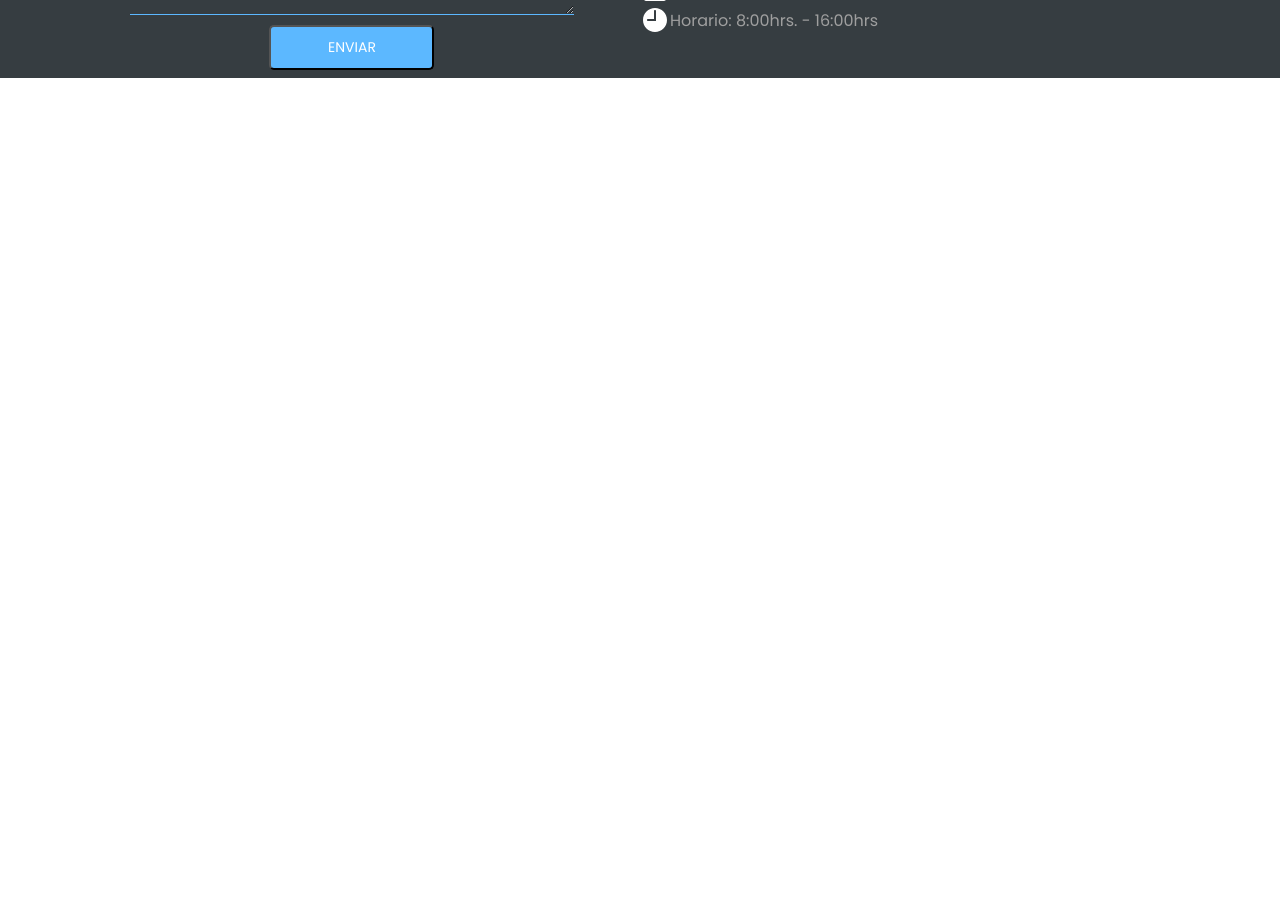
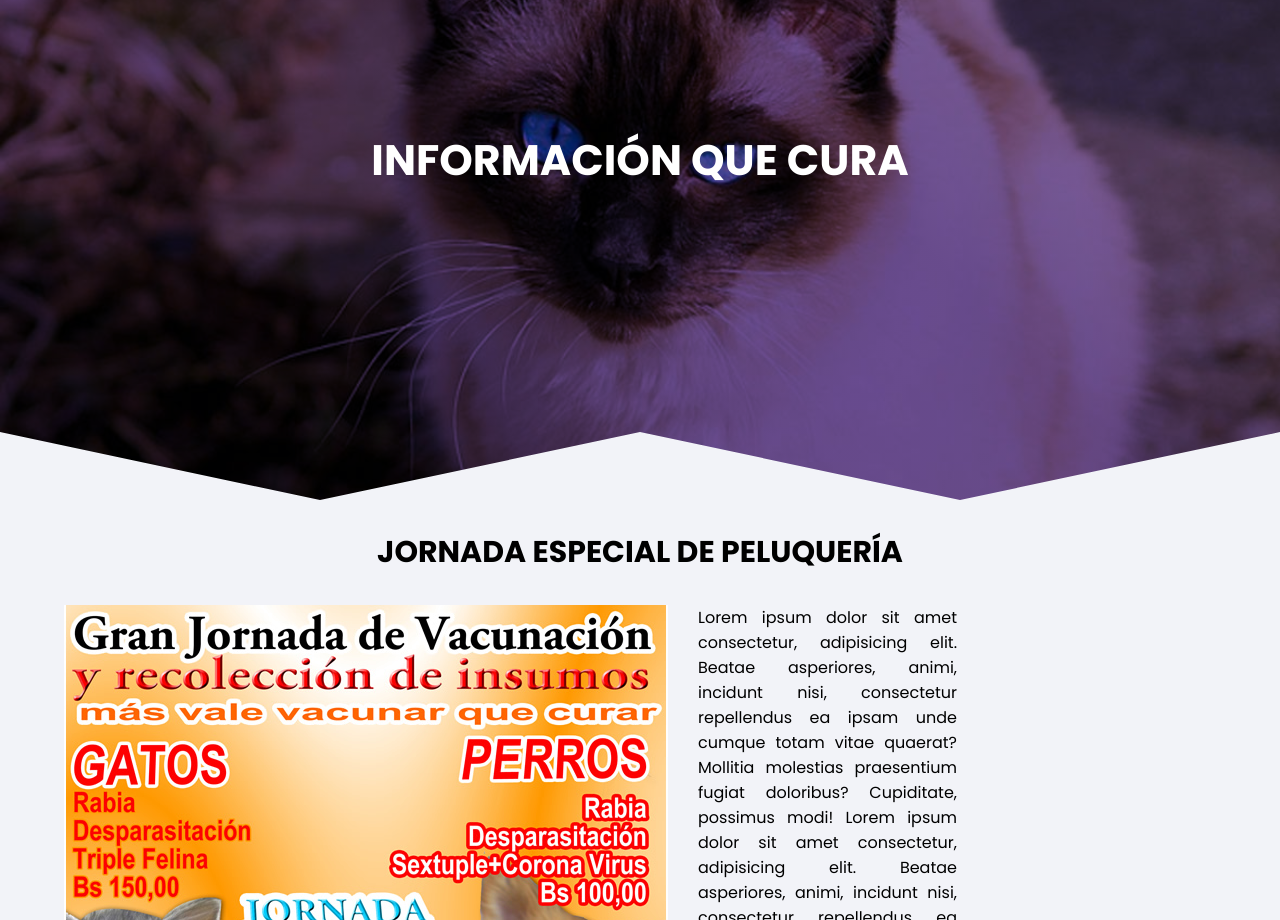
Before and after one commit to LeightNeal/arcaWeb, an Angular app: page /welcome/single-post in a window 1280 px wide. Shown: the part 180-1100 px from the top of the page. Before the commit the page ends 800 px from the top, so only its background shows below. Built offline with nearby package versions, Linux system fonts and the light colour scheme.

Commit message:
haciendo porquerias con la notica single-post

```diff
--- a/src/app/app.module.ts
+++ b/src/app/app.module.ts
@@ -26,6 +26,7 @@ import { ReportsListComponent } from './components/lists/reports-list/reports-li
 import { FormDateComponent } from './components/forms/form-date/form-date.component';
 import { LostCardComponent } from './components/cards/lost-card/lost-card.component';
 import { SinglePostComponent } from './pages/single-post/single-post.component';
+import { SinglePostCardComponent } from './components/single-post-card/single-post-card.component';
 
 @NgModule({
   declarations: [
@@ -52,7 +53,8 @@ import { SinglePostComponent } from './pages/single-post/single-post.component';
     ReportsListComponent,
     FormDateComponent,
     LostCardComponent,
-    SinglePostComponent
+    SinglePostComponent,
+    SinglePostCardComponent
   ],
   imports: [
     BrowserModule,
--- /dev/null
+++ b/src/app/components/single-post-card/single-post-card.component.html
@@ -0,0 +1,14 @@
+<div class="singlePost-grid">
+  <img src="../../../assets/img/noticia2.jpg" alt="noticia" class="singlePost-image">
+  <div class="singlePost-new">
+    Lorem ipsum dolor sit amet consectetur, adipisicing elit. Beatae asperiores, animi, incidunt nisi,
+     consectetur repellendus ea ipsam unde cumque totam vitae quaerat? Mollitia molestias praesentium
+     fugiat doloribus? Cupiditate, possimus modi!
+     Lorem ipsum dolor sit amet consectetur, adipisicing elit. Beatae asperiores, animi, incidunt nisi,
+     consectetur repellendus ea ipsam unde cumque totam vitae quaerat? Mollitia molestias praesentium
+     fugiat doloribus? Cupiditate, possimus modi!
+     Lorem ipsum dolor sit amet consectetur, adipisicing elit. Beatae asperiores, animi, incidunt nisi,
+     consectetur repellendus ea ipsam unde cumque totam vitae quaerat? Mollitia molestias praesentium
+     fugiat doloribus? Cupiditate, possimus modi!
+  </div>
+</div>
--- /dev/null
+++ b/src/app/components/single-post-card/single-post-card.component.ts
@@ -0,0 +1,15 @@
+import { Component, OnInit } from '@angular/core';
+
+@Component({
+  selector: 'app-single-post-card',
+  templateUrl: './single-post-card.component.html',
+  styles: []
+})
+export class SinglePostCardComponent implements OnInit {
+
+  constructor() { }
+
+  ngOnInit() {
+  }
+
+}
--- a/src/app/pages/single-post/single-post.component.html
+++ b/src/app/pages/single-post/single-post.component.html
@@ -1,3 +1,14 @@
-<p>
-  single-post works!
-</p>
+
+<section class="centered-layout">
+  <section class="banner-news">
+    <header class="banner-news__content">
+      <h3>Información que cura</h3>
+    </header>
+  </section>
+  <section class="container">
+  <section class="single-new">
+   <h1 class="singlePost-title">Jornada especial de peluquería</h1>
+   <app-single-post-card></app-single-post-card>
+  </section>
+</section>
+</section>
--- a/src/styles.css
+++ b/src/styles.css
@@ -1176,3 +1176,29 @@ color: #9D7FBA;
     font-size: calc(var(--banner-title-font-size) / 1.5);
     text-transform: uppercase;
 }
+
+/* pagina de single-post */
+.singlePost-grid{
+    display: grid;
+grid-template-rows: 45% 1fr;
+grid-gap: 30px;
+}
+
+.singlePost-title{
+    font-size: 30px;
+    font-weight: bold;
+    text-transform: uppercase;
+    display: flex;
+    justify-content: center;
+    margin: 30px;
+}
+
+.singlePost-image{
+    grid-row: 1;
+}
+
+.singlePost-new{
+    width: 50%;
+    grid-row: 1;
+    text-align: justify;
+}
```
